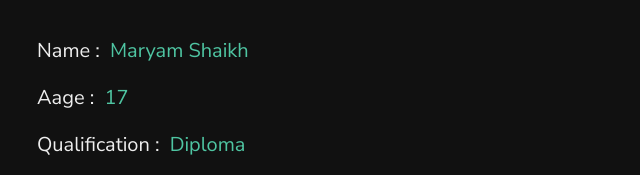
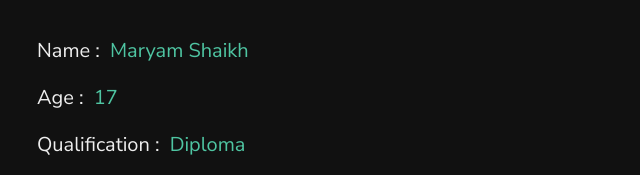
Before and after one commit to Maryamm07/OfficialPortfolio, a plain HTML site: page index.html in a window 1280 px wide. Shown: the part 888-1063 px from the top of the page, 388-1028 px from the left. Drawn offline with nearby package versions, Linux system fonts and the light colour scheme.

Commit message:
Update index.html

```diff
--- a/index.html
+++ b/index.html
@@ -44,7 +44,7 @@
         <div class="row">
             <div class="info">
                 <h3><span> Name : </span> Maryam Shaikh </h3>
-                <h3><span> Aage : </span> 17 </h3>
+                <h3><span> Age : </span> 17 </h3>
                 <h3><span> Qualification : </span> Diploma </h3>
                 <h3><span> Post : </span> Front-end Developer </h3>
                 <h3><span> Languages: </span> English, Urdu, Hindi, Marathi(Basics) </h3>
```
